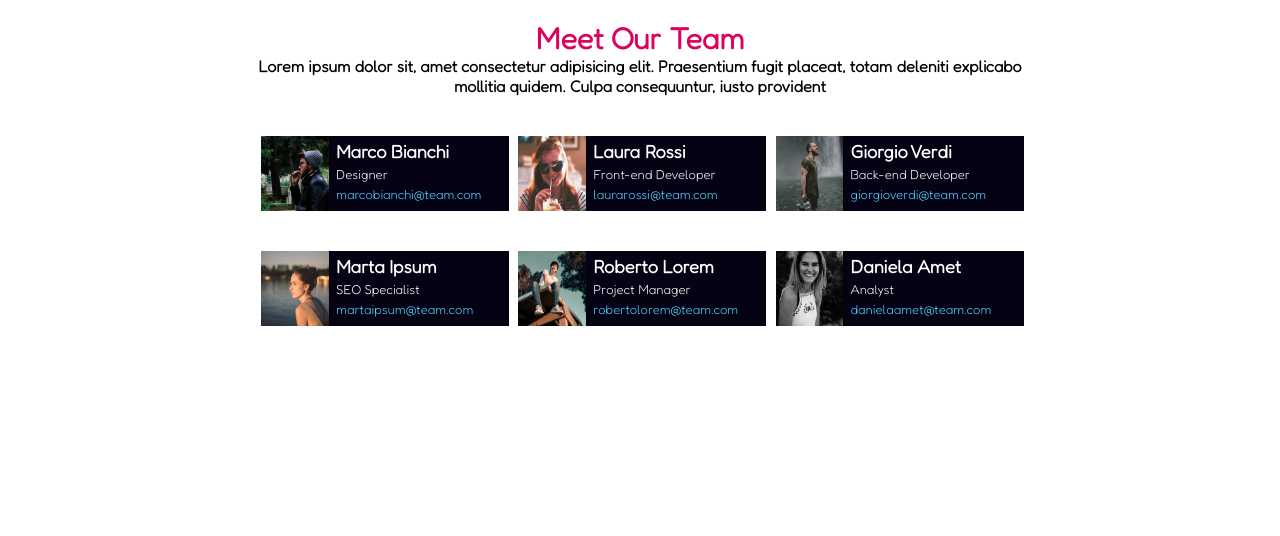
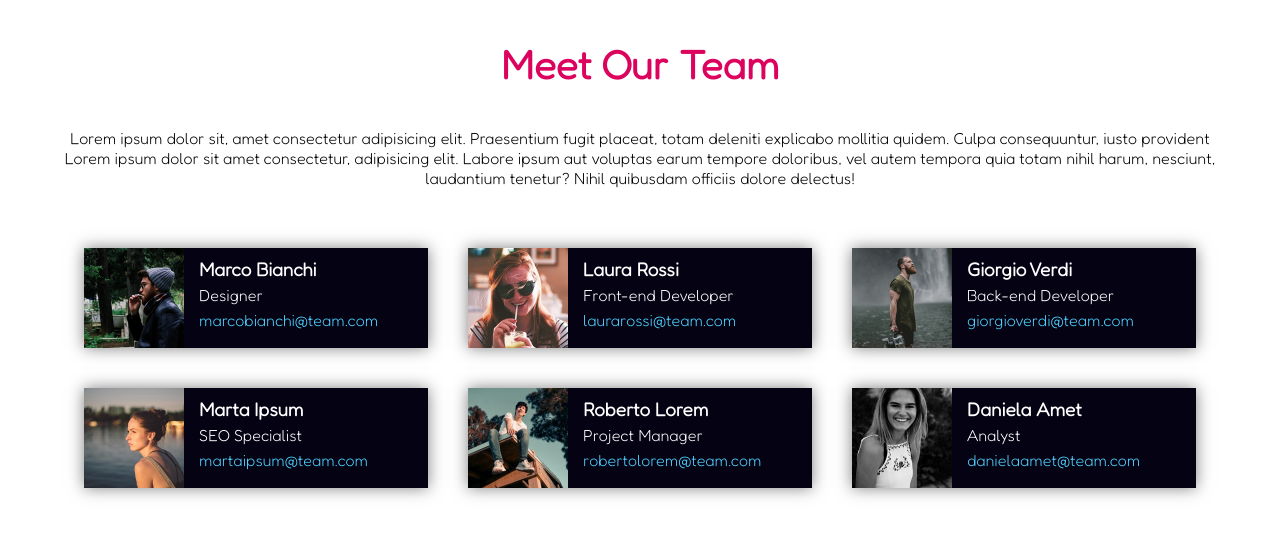
Before and after one commit to Asiaviscardi/html-css-float-cards, a plain HTML site: page index.html in a window 1280 px wide. Drawn offline with Linux system fonts and the light colour scheme.

Commit message:
Termine esercizio con correzzioni

```diff
--- a/index.html
+++ b/index.html
@@ -22,99 +22,139 @@
 
 <body>
 
-    <!--Titolo e testo-->
-
-    <header>
+    <header class=" superiore container">
 
         <h1><strong>Meet Our Team</strong></h1>
 
-        <div class="container">
+        <p>Lorem ipsum dolor sit, amet consectetur adipisicing elit. Praesentium fugit placeat, totam deleniti explicabo mollitia quidem. Culpa consequuntur, iusto provident Lorem ipsum dolor sit amet consectetur, adipisicing elit. Labore ipsum aut voluptas earum tempore doloribus, vel autem tempora quia totam nihil harum, nesciunt, laudantium tenetur? Nihil quibusdam officiis dolore delectus!</p>
 
-            <p>Lorem ipsum dolor sit, amet consectetur adipisicing elit. Praesentium fugit placeat, totam deleniti explicabo mollitia quidem. Culpa consequuntur, iusto provident</p>
+    </header>
+
+    <main class=" inferiore container clearfix">
+
+         <div class="riga">
+
+            <div class="blocco">
+
+                <div class="card clearfix">
+
+                     <img src="img/male1.png" alt="">
+
+                    <div class="descrizione">
+
+                        <h3>Marco Bianchi</h3>
+
+                         <span class="professione">Designer</span>
+
+                        <a href="contatti">marcobianchi@team.com</a>
 
                     </div>
 
-    </header>
-
-    <!--Descrizione team-->
-
-    <main>
-
-        <div class="container1">
-
-            <div class="blocco">
-
-                <img src="img/male1.png" alt="Marco">
-
-                <span class="nome">Marco Bianchi</span>
-
-                <span class="professione">Designer</span>
-
-                <span class="contatti">marcobianchi@team.com</span>
+                </div>
 
             </div>
 
             <div class="blocco">
 
-                <img src="img/female1.png" alt="Laura">
+                <div class="card clearfix">
 
-                <span class="nome">Laura Rossi</span>
+                    <img src="img/female1.png" alt="">
+
+                    <div class="descrizione">
+
+                        <h3>Laura Rossi</h3>
 
                          <span class="professione">Front-end Developer</span>
 
-                <span class="contatti">laurarossi@team.com</span>
+                        <a href="contatti">laurarossi@team.com</a>
+
+                     </div>
+
+                </div>
 
              </div>
 
              <div class="blocco">
 
-                <img src="img/male2.png" alt="Giorgio">
+                <div class="card clearfix">
 
-                <span class="nome">Giorgio Verdi</span>
+                     <img src="img/male2.png" alt="">
+
+                    <div class="descrizione">
+
+                         <h3>Giorgio Verdi</h3>
 
                          <span class="professione">Back-end Developer</span>
 
-                <span class="contatti">giorgioverdi@team.com</span>
+                         <a href="contatti">giorgioverdi@team.com</a>
 
                     </div>
 
                 </div>
 
-        <div class="container1">
+            </div>
+
+         </div>
+
+        <div class="riga">
 
             <div class="blocco">
 
-                <img src="img/female2.png" alt="Marta">
+                <div class="card clearfix">
 
-                <span class="nome">Marta Ipsum</span>
+                     <img src="img/female2.png" alt="">
+
+                    <div class="descrizione">
+
+                        <h3>Marta Ipsum</h3>
 
                         <span class="professione">SEO Specialist</span>
 
-                <span class="contatti">martaipsum@team.com</span>
+                        <a href="contatti">martaipsum@team.com</a>
+
+                    </div>
+
+                 </div>
 
             </div>
 
             <div class="blocco">
 
-                <img src="img/male3.png" alt="Roberto">
+                <div class="card clearfix">
 
-                <span class="nome">Roberto Lorem</span>
+                    <img src="img/male3.png" alt="">
+
+                    <div class="descrizione">
+
+                         <h3>Roberto Lorem</h3>
 
                          <span class="professione">Project Manager</span>
 
-                <span class="contatti">robertolorem@team.com</span>
+                         <a href="contatti">robertolorem@team.com</a>
+
+                    </div>
+
+                </div>
 
             </div>
 
              <div class="blocco">
 
-                <img src="img/female3.png" alt="Daniela">
+                <div class="card clearfix">
 
-                <span class="nome">Daniela Amet</span>
+                    <img src="img/female3.png" alt="">
+
+                    <div class="descrizione">
+
+                        <h3>Daniela Amet</h3>
 
                         <span class="professione">Analyst</span>
 
-                <span class="contatti">danielaamet@team.com</span>
+                        <a href="contatti">danielaamet@team.com</a>
+
+                    </div>
+
+                </div>
 
             </div>
 
--- a/style.css
+++ b/style.css
@@ -1,74 +1,74 @@
 *{
-    margin: 0;
-    padding: 0;
+    padding: 0%;
+    margin: 0%;
     box-sizing: border-box;
-    font-family: 'Fredoka', sans-serif;
-
-}
-body{
-    padding-left: 15%;
-    padding-right: 15%;
+    font-family: 'fredoka', sans-serif;
 }
 
-/*Header*/
+.clearfix::after{
+    content: '';
+    display: table;
+    clear: both;
+}
+
+
+.container{
+    width: 90%;
+    max-width: 1200px;
+    margin: 0 auto;
+}
+
+.superiore{
+    padding-top: 40px;
+    text-align: center;
+}
 
 h1{
     color: rgb(219, 3, 93);
-    font-size: 30px;
-    padding-top: 20px;
+    font-size: 40px;
+    margin-bottom: 40px;
 }
 
-.container{
-    padding: 0 5% 0 5%;
-
-}
-
-h1,p{
-    text-align: center;
-    font-weight: 600;
-}
-
-/*main*/
-
-.container1{
-    padding-left: 69px;
+.inferiore{
     padding-top: 40px;
-
 }
 
 .blocco{
+    float: left;
+    width: calc(100% / 3);
+    padding: 20px;
+    min-width: 350px;
+}
+
+.card{
     background-color: rgb(4, 2, 19);
-    width: 30%;
-    height: 75px;
-    text-align: left;
-    display: inline-block;
-    margin-right: 5px;
+    color: white;
+    box-shadow: 0px 0px 15px rgba(0,0,0,.5);
+}
 
+img,.descrizione{
+    float: left;
 }
 
 img{
-    height: 75px;
-    width: 75px;
-    float: left;
-    padding-right: 3%;
+    width: 100px;
 }
 
-span{
-    color: white;
-    display: block;
-    padding-top: 4px;
+.descrizione{
+    padding: 10px 15px;
 }
 
-.nome{
-    font-size: large;
-    font-weight: bold;
+h3, span{
+    margin-bottom: 5px;
 }
 
 .professione{
-    font-size: small;
+    display: block;
+    font-size: 1rem;
 }
 
-.contatti{
+a{
     color: rgb(80, 211, 255);
-    font-size: small;
+    font-size: 1rem;
+    text-decoration: none;
 }
```
Lines whose indentation alone changed are shown as unchanged.
